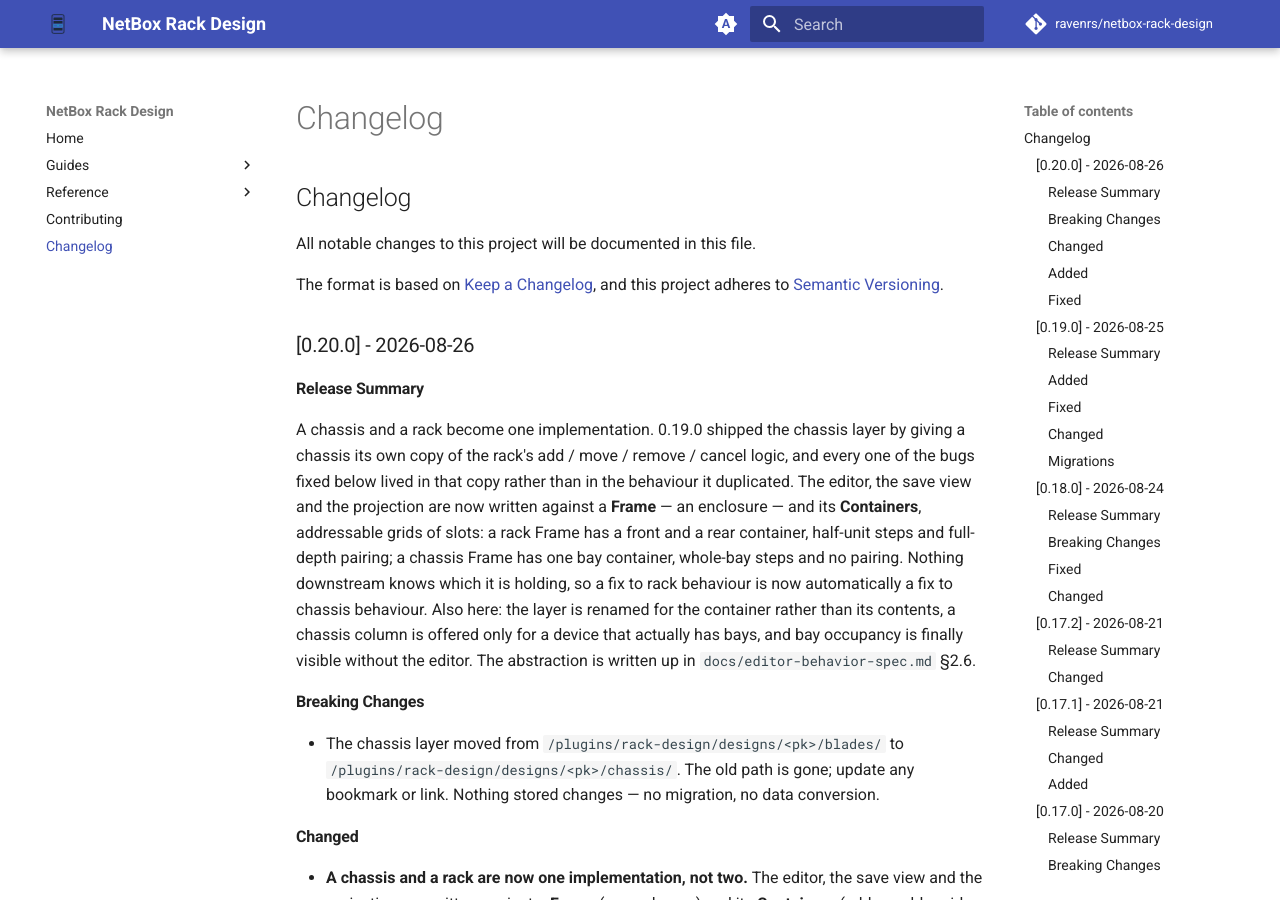
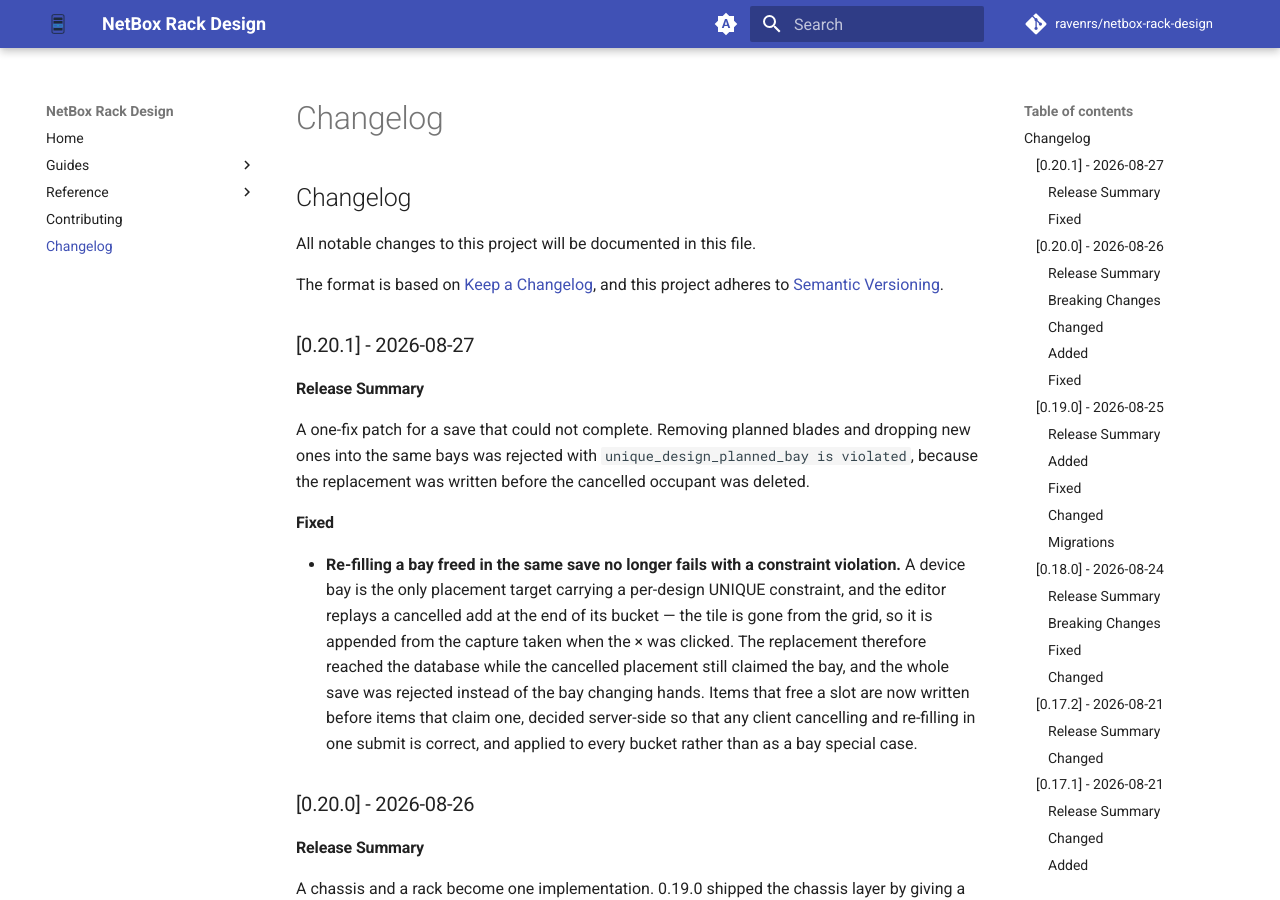
Before and after one commit to ravenrs/netbox-rack-design, an MkDocs documentation site: the page built from docs/changelog.md, in a window 1280 px wide and 900 px high. Built offline with MkDocs 1.6.1 and Material for MkDocs 9.7.7, drawn with Linux system fonts in a browser that asks for light colours; comment, search, counter and statistics services are not loaded.

Commit message:
Release v0.20.1

```diff
--- a/CHANGELOG.md
+++ b/CHANGELOG.md
@@ -4,6 +4,28 @@
 
 The format is based on [Keep a Changelog](https://keepachangelog.com/en/1.0.0/),
 and this project adheres to [Semantic Versioning](https://semver.org/spec/v2.0.0.html).
+
+## [0.20.1] - 2026-08-27
+
+### Release Summary
+
+A one-fix patch for a save that could not complete. Removing planned blades and
+dropping new ones into the same bays was rejected with
+`unique_design_planned_bay is violated`, because the replacement was written
+before the cancelled occupant was deleted.
+
+### Fixed
+
+- **Re-filling a bay freed in the same save no longer fails with a constraint
+  violation.** A device bay is the only placement target carrying a per-design
+  UNIQUE constraint, and the editor replays a cancelled add at the end of its
+  bucket — the tile is gone from the grid, so it is appended from the capture
+  taken when the × was clicked. The replacement therefore reached the database
+  while the cancelled placement still claimed the bay, and the whole save was
+  rejected instead of the bay changing hands. Items that free a slot are now
+  written before items that claim one, decided server-side so that any client
+  cancelling and re-filling in one submit is correct, and applied to every
+  bucket rather than as a bay special case.
 
 ## [0.20.0] - 2026-08-26
 
--- a/netbox_rack_design/__init__.py
+++ b/netbox_rack_design/__init__.py
@@ -9,7 +9,7 @@
 
 __author__ = """Petr Voronov"""
 __email__ = "ravenrs@gmail.com"
-__version__ = "0.20.0"
+__version__ = "0.20.1"
 
 
 from netbox.plugins import PluginConfig
--- a/pyproject.toml
+++ b/pyproject.toml
@@ -7,7 +7,7 @@
 
 [project]
 name =  "netbox-rack-design"
-version = "0.20.0"
+version = "0.20.1"
 authors = [
     {name = "Petr Voronov", email = "ravenrs@gmail.com"},
 ]
```
Also changed, not shown: COMPATIBILITY.md (+1 -0 lines).
